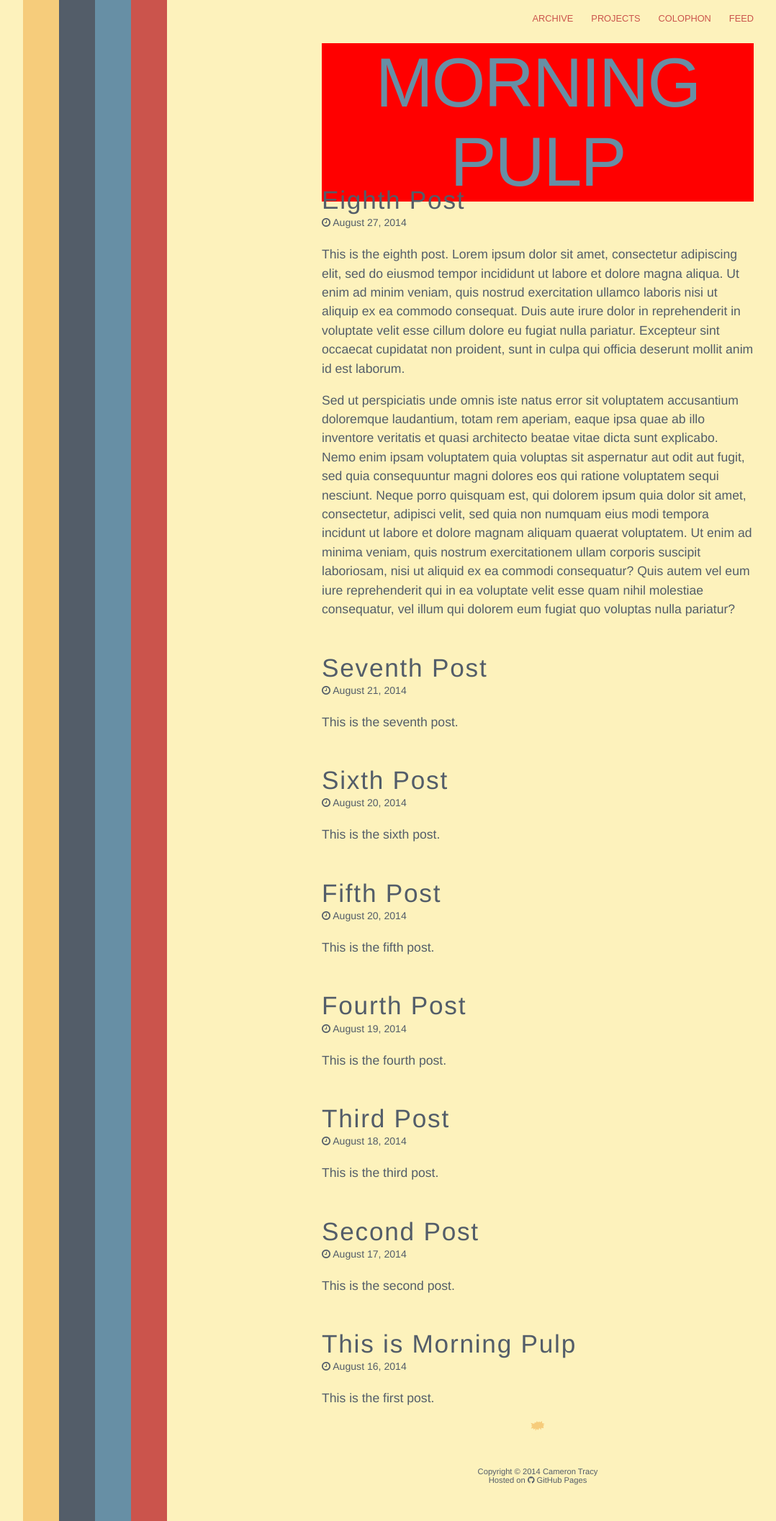
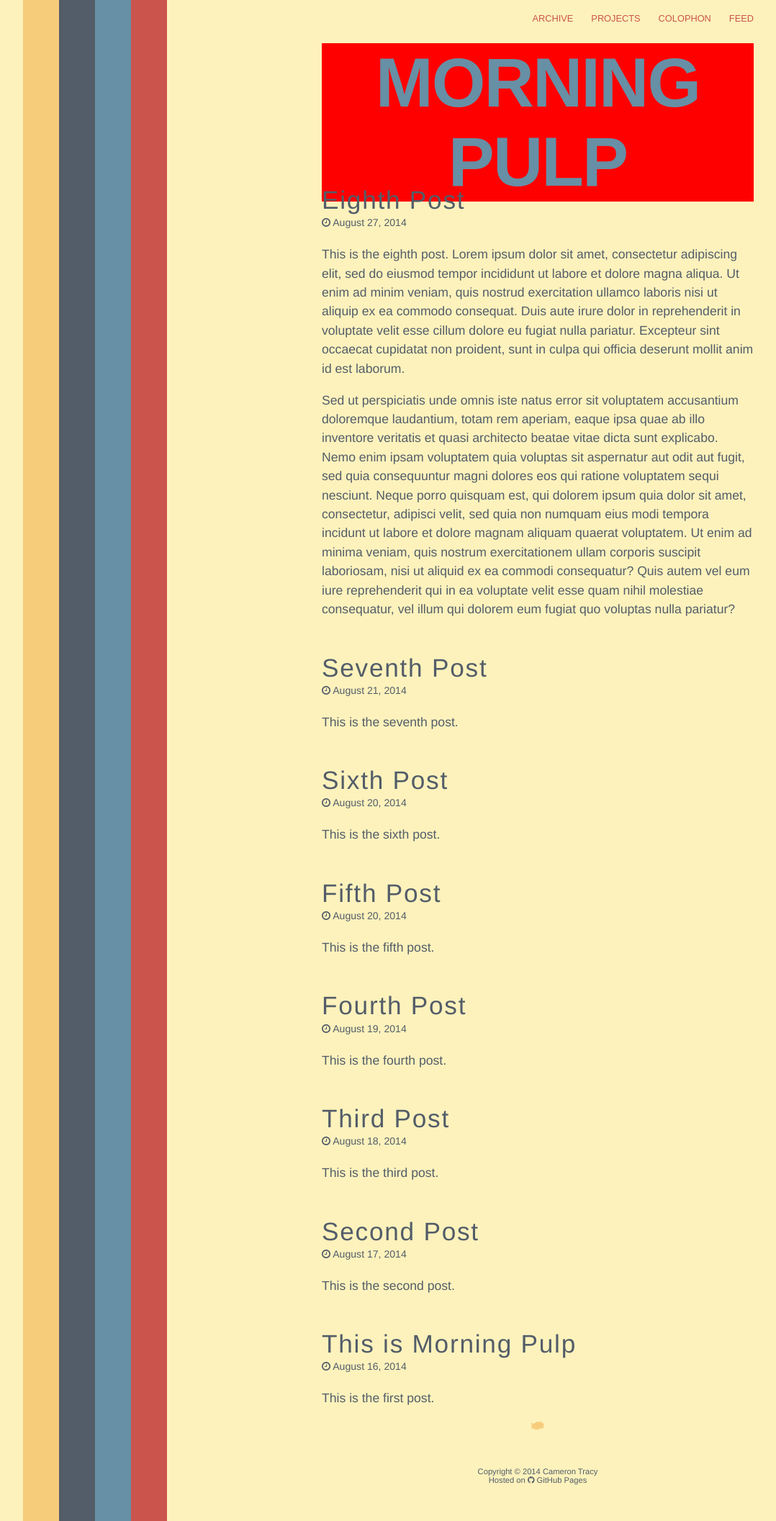
Before and after one commit to thatcameron/jekyll, a Jekyll site: the page built from index.html, in a window 1280 px wide. Shown: the whole page at 72% size, without its empty margins (18-1096 px from the left). Built offline with Jekyll 4.4.1, drawn with Linux system fonts in a browser that asks for light colours; nearby versions of some CDN libraries.

Commit message:
Let's see how this looks

```diff
--- a/css/css.css
+++ b/css/css.css
@@ -70,7 +70,7 @@ header a {
   margin: auto;
   font-family: Futura-CondensedMedium, sans-serif;
   font-size: 6em;
-  font-weight: normal;
+  font-weight: 600;
   letter-spacing: -0.02em;
   text-align: center;
   text-transform: uppercase;
```
